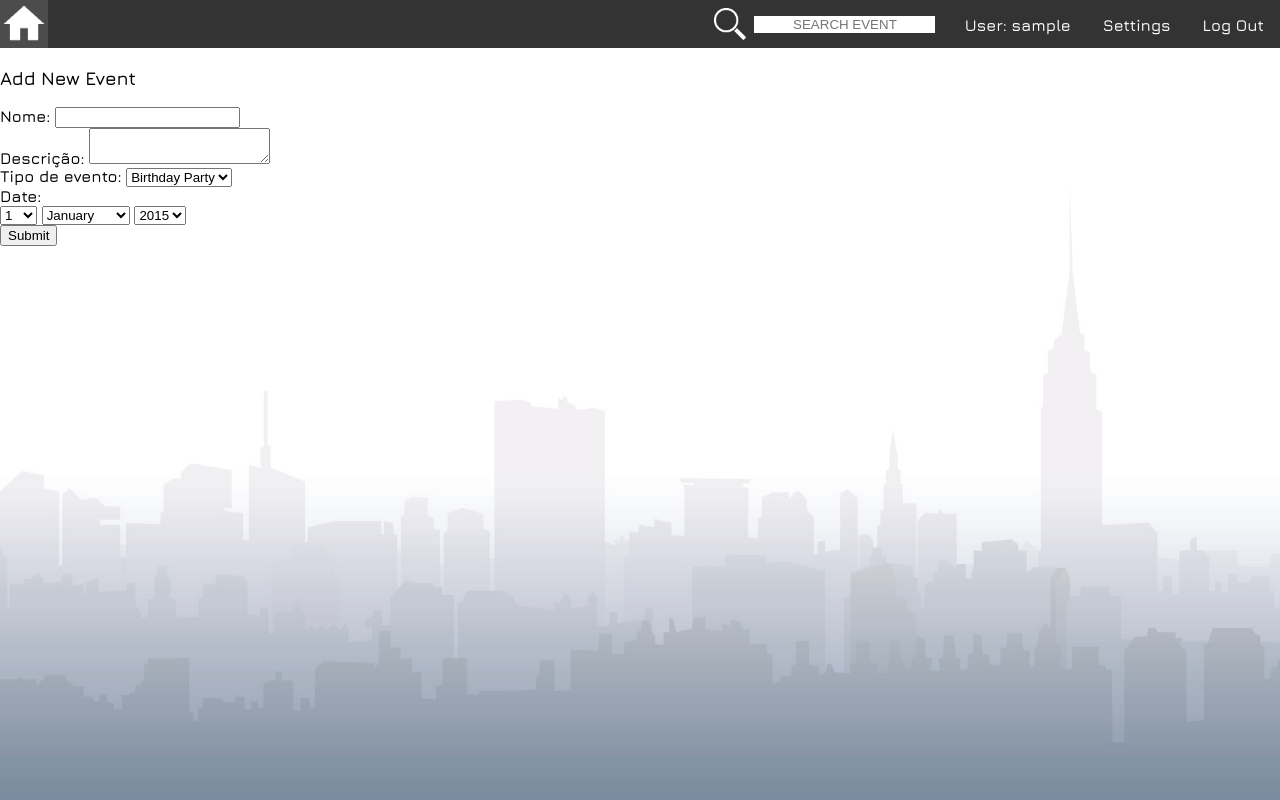
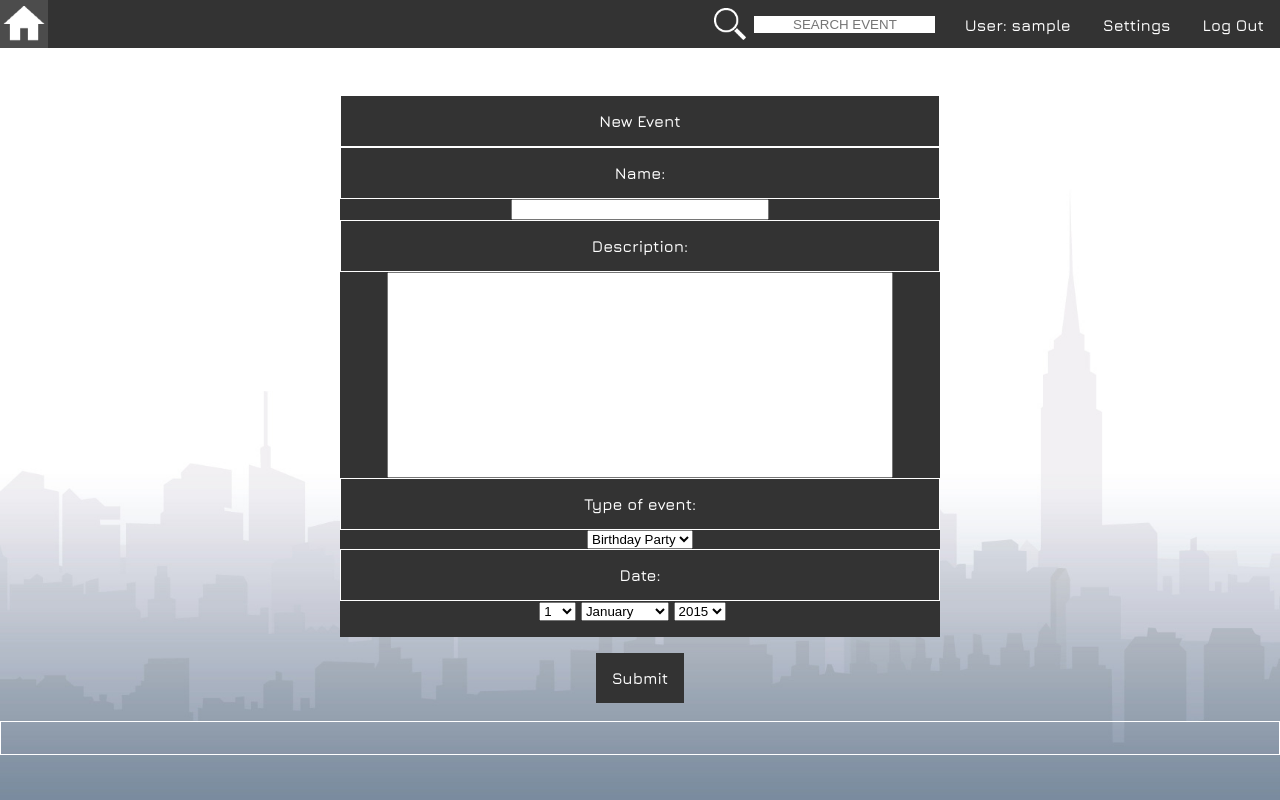
Before and after one commit to up201306506/LTW20152016, a PHP site: page /newevent.php in a window 1280 px wide. Run offline with PHP 8.4, Linux system fonts and the light colour scheme; the visitor is signed in with stand-in values (Sample User, id 1); data comes from the database, SQL or seed files in the repository; both versions use the stored data as it was after the commit.

Commit message:
NewEvent :+1:

```diff
--- a/Source Code/PHP/date.php
+++ b/Source Code/PHP/dateAndType.php
@@ -1,4 +1,6 @@
 <?php
+
+include 'Database/event_type_connection.php' ;
 
 $global = getdate();
 $months = [ 'January', 'February', 'March', 'April', 'May', 'June', 'July', 'August', 'September', 'October', 'November', 'December' ];
@@ -27,4 +29,10 @@ function yearOptions() {
 		echo '<option>' . $i . '</option>';
 }
 
+function typeOptions() {
+	$type_list = getAllEventTypes();
+	foreach($type_list as $options)
+		echo "<option value='".$options['id']."'>".$options['type']."</option>";
+}
+
 ?>
--- a/Source Code/PHP/event_creation.php
+++ b/Source Code/PHP/event_creation.php
@@ -3,22 +3,20 @@
 $once = true;
 
 if (isset($_POST['Event_Submit']) and $once == true) {
-	if (empty($_POST['day']) || empty($_POST['month']) || empty($_POST['year']) || empty($_POST['Event_Type'])
-		|| empty($_POST['Event_Description']) || empty($_POST['Event_Id']))
-	{
+	if (empty($_POST['day']) || empty($_POST['month']) || empty($_POST['year']) || empty($_POST['type'])
+		|| empty($_POST['description']) || empty($_POST['id'])) {
 	?>
 		<script>
 			$(function(){
 	        showMessage("Form is not complete...");
 		});
-
 		</script>
 	<?php
 
 	} else {
-		$event_id = $_POST['Event_Id'];
-		$event_type = $_POST['Event_Type'];
-		$event_description = $_POST['Event_Description'];
+		$event_id = $_POST['id'];
+		$event_type = $_POST['type'];
+		$event_description = $_POST['description'];
 		$event_day = $_POST['day'];
 		$event_month = $_POST['month'];
 		$event_year = $_POST['year'];
@@ -35,10 +33,8 @@ if (isset($_POST['Event_Submit']) and $once == true) {
 		});
 		</script>
 	<?php
-
 		echo '<script>window.location = "profile.php"</script>';
 	}
 }
 
-
 ?>
--- a/Source Code/Styles/newevent.css
+++ b/Source Code/Styles/newevent.css
@@ -12,6 +12,84 @@ body {
 	background-size: cover;
 }
 
-h3, form {
+form {
+	width: 600px;
+	margin: 3.7% auto 0 auto;
+	display: block;
+}
+
+.form {
+	width: 100%;
+	margin: auto;
+	display: block;
+	background-color: #333;
 	font-family: 'Jura', sans-serif;
 }
+
+.title {
+	padding: 1em;
+	margin: auto;
+	display: block;
+	text-align: center;
+	border-bottom: 0.07em solid #FFF;
+}
+
+span {
+	color: white;
+	padding: 1em;
+	margin: auto;
+	display: block;
+	text-align: center;
+	border: 0.05em solid #FFF;
+}
+
+.id {
+	outline: 0;
+	width: 250px;
+	margin: auto;
+	display: block;
+	text-align: center;
+}
+
+.description {
+	outline: 0;
+	margin: auto;
+	width: 500px;
+	height: 200px;
+	display: block;
+}
+
+.type {
+	outline: 0;
+	margin: auto;
+	display: block;
+}
+
+.container {
+	display: block;
+	padding-bottom: 1em;
+}
+
+.date {
+	width: 33.6%;
+	margin: auto;
+	display: block;
+}
+
+.event_submit {
+	outline: 0;
+	padding: 1em;
+	border: none;
+	color: white;
+	font-size: 1em;
+	display: block;
+	cursor: pointer;
+	margin: 1em auto 0 auto;
+	background-color: #333;
+	transition: all linear 0.15s;
+	font-family: 'Jura', sans-serif;
+}
+
+.event_submit:hover {
+	background-color: #4c4c4c;
+}
--- a/Source Code/newevent.php
+++ b/Source Code/newevent.php
@@ -18,39 +18,33 @@
 		}
 
 		include 'PHP/topnav.php';
-		include 'PHP/date.php';
+		include 'PHP/dateAndType.php';
 	?>
-		<h3>Add New Event</h3>
 	<form action="" method="post">
-			<label for="Event_Id">Nome:</label>
-			<input type="text" name="Event_Id" id="Event_Id"><br>
-			<label for="Event_Description">Descrição:</label>
-			<textarea name="Event_Description" id="Event_Description"></textarea><br>
-			<label for="Event_Type">Tipo de evento:</label>
-			<select name="Event_Type" id="Event_Type">
-				<?php include 'Database/event_type_connection.php' ;
-					$type_list = getAllEventTypes();
-					foreach($type_list as $options)
-					{
-						echo "<option value='".$options['id']."'>".$options['type']."</option>";
-					}
-				?>
-			</select><br>
-			<label for="date">Date:</label>
-			<div id="date">
+		<div class="form">
+			<span class="title">New Event</span>
+			<span>Name:</span>
+			<input type="text" name="id" class="id">
+			<span>Description:</span>
+			<textarea style="resize:none" name="description" class="description"></textarea>
+			<span>Type of event:</span>
+			<select name="type" class="type"><?php typeOptions(); ?></select>
+			<span>Date:</span>
+			<div class="container">
+				<div class="date">
 					<select name="day" class="day"><?php dayOptions(); ?></select>
 					<select name="month" class="month"><?php monthOptions(); ?></select>
 					<select name="year" class="year"><?php yearOptions(); ?></select>
 				</div>
-			<input type="submit" name="Event_Submit">
+			</div>
+		</div>
+		<input type="submit" value="Submit" name="Event_Submit" class="event_submit">
 	</form>
-
 	<?php
 		include 'Database/event_connection.php';
 		include'PHP/event_creation.php';
 	?>
 	<br>
 	<span id="message"></span>
-	</div>
 </body>
 </html>
```
Also changed, not shown: Source Code/Styles/profile.css (+4 -3 lines), Source Code/Database/eventerer.db, Source Code/profile.php (indentation only). Lines whose indentation alone changed are shown as unchanged.
